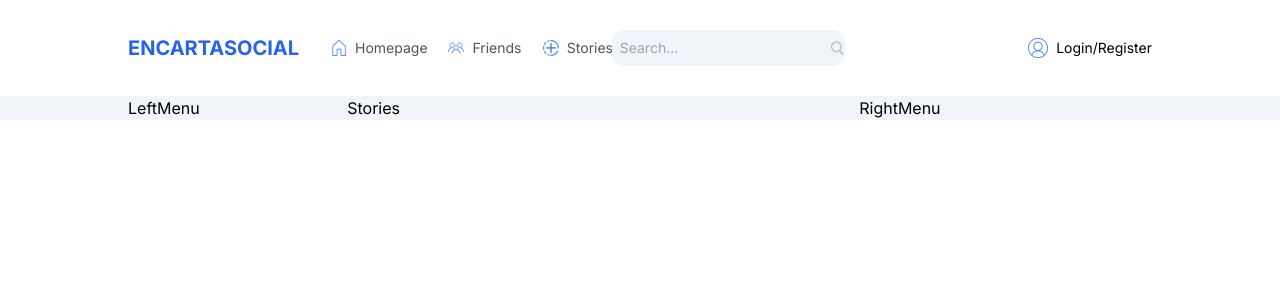
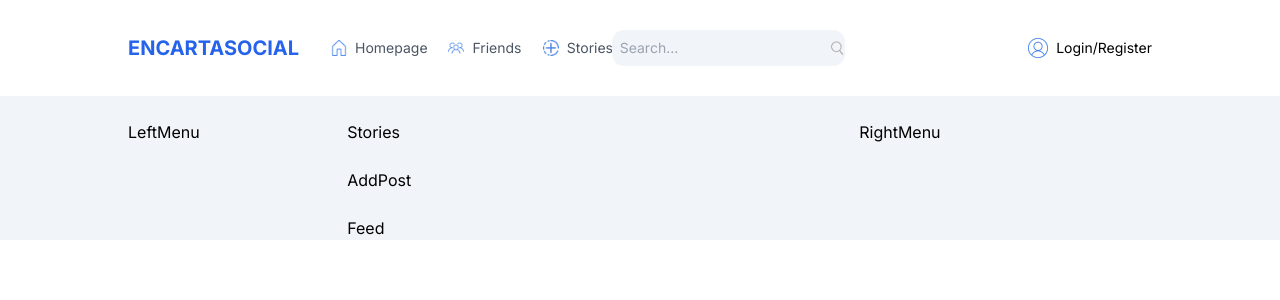
Before and after one commit to anyars-encarta/encarta-social, a Next.js app: page / in a window 1280 px wide. Shown: the top 300 px of the page. Built offline with nearby package versions, Linux system fonts and the light colour scheme; no server answers.

Commit message:
Add Stories, Post and Feed components

```diff
--- a/src/app/page.tsx
+++ b/src/app/page.tsx
@@ -1,10 +1,12 @@
 import Stories from "@/components/Stories"
 import LeftMenu from "@/components/LeftMenu"
 import RightMenu from "@/components/RightMenu"
+import AddPost from "@/components/AddPost"
+import Feed from "@/components/Feed"
 
 const Homepage = () => {
   return (
-    <div className='flex gap-6'>
+    <div className='flex gap-6 pt-6'>
       {/* LEFT */}
       <div className='hidden xl:block w-[20%]'>
         <LeftMenu />
@@ -12,7 +14,11 @@ const Homepage = () => {
 
       {/* CENTER */}
       <div className='w-full lg:w-[70%] xl:w-[50%]'>
-        <Stories />
+        <div className='flex flex-col gap-6'>
+          <Stories />
+          <AddPost />
+          <Feed />
+        </div>
       </div>
 
       {/* RIGHT */}
--- /dev/null
+++ b/src/components/AddPost.tsx
@@ -0,0 +1,9 @@
+import React from 'react'
+
+const AddPost = () => {
+  return (
+    <div>AddPost</div>
+  )
+}
+
+export default AddPost
--- /dev/null
+++ b/src/components/Feed.tsx
@@ -0,0 +1,9 @@
+import React from 'react'
+
+const Feed = () => {
+  return (
+    <div>Feed</div>
+  )
+}
+
+export default Feed
```
